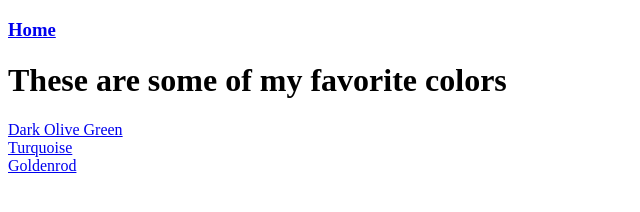
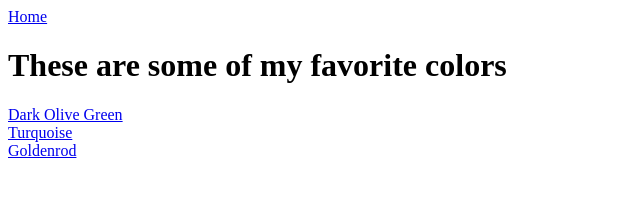
Before and after one commit to ariadnefagundes/ariadnefagundes.github.io, a plain HTML site: page unit2/index.html in a window 1280 px wide. Shown: the whole page, without its empty margins (0-640 px from the left). Drawn offline with Linux system fonts and the light colour scheme.

Commit message:
Update index.html

```diff
--- a/unit2/index.html
+++ b/unit2/index.html
@@ -4,7 +4,7 @@
     <title>Favorite colors</title>
  </head>
  <body>
-   <h3><a href="ariadnefagundes.github.io/index.html"> Home </a></h3>
+   <a href="https://ariadnefagundes.github.io/index.html"> Home </a>
    <h1>These are some of my favorite colors</h1>
    <a href="page1.html">Dark Olive Green</a>
    <br>
```
